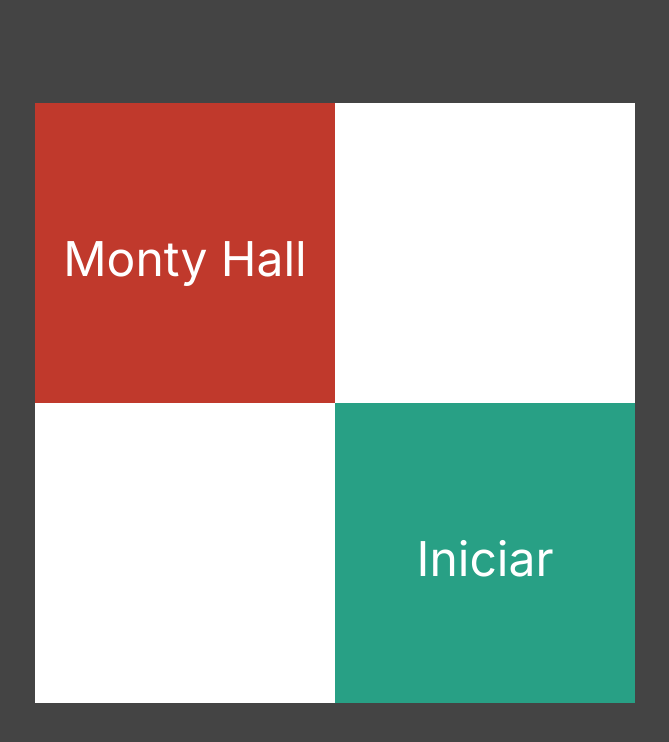
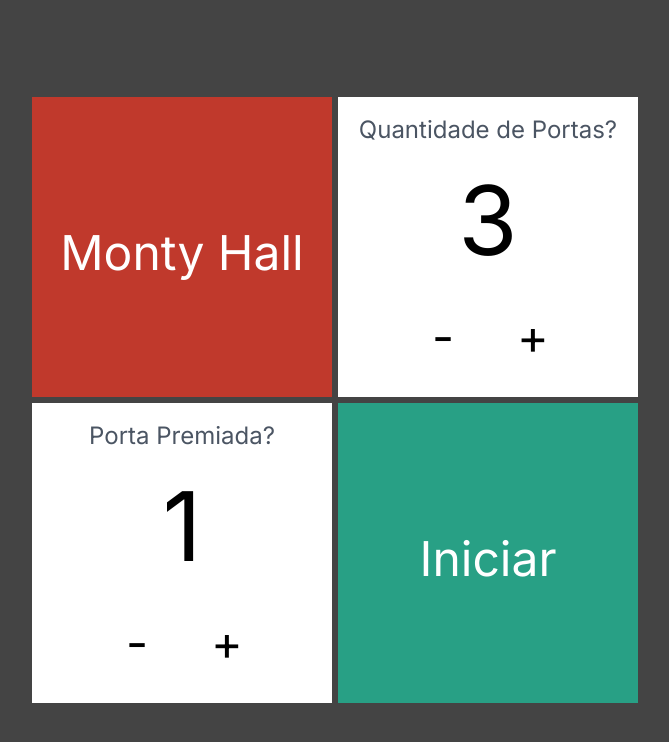
Before and after one commit to Filipe-Bacof/porta-premiada, a Next.js app: page / in a window 1280 px wide. Shown: the top 742 px of the page, without its empty margins (305-974 px from the left). Built offline with nearby package versions, Linux system fonts and the light colour scheme.

Commit message:
projeto semifinalizado

```diff
--- a/src/app/page.tsx
+++ b/src/app/page.tsx
@@ -1,21 +1,40 @@
+'use client'
+
 import Card from '@/components/Card'
 import Link from 'next/link'
+import InputNumber from '@/components/InputNumber'
+import { useState } from 'react'
 
 export default function Home() {
+  const [doors, setDoors] = useState(3)
+  const [withGift, setWithGift] = useState(1)
+
   return (
-    <main className="m-[3px] flex h-[100vh] items-center justify-center p-5 text-[3rem]">
-      <div className="">
+    <main className="flex h-[100vh] flex-col items-center justify-center p-5 text-[3rem]">
+      <div className="m-[3px] flex gap-[6px]">
         <Card bgcolor="bg-btn">
           <h1 className="h-[300px] w-[300px] cursor-default pt-[120px] text-center">
             Monty Hall
           </h1>
         </Card>
-        <Card></Card>
+        <Card>
+          <InputNumber
+            text="Quantidade de Portas?"
+            value={doors}
+            onChange={(newNumber: number) => setDoors(newNumber)}
+          />
+        </Card>
       </div>
-      <div className="">
-        <Card></Card>
+      <div className="m-[3px] flex gap-[6px]">
+        <Card>
+          <InputNumber
+            text="Porta Premiada?"
+            value={withGift}
+            onChange={(newNumber: number) => setWithGift(newNumber)}
+          />
+        </Card>
         <Card bgcolor="bg-grass-green">
-          <Link href={`/game/3/2`}>
+          <Link href={`/game/${doors}/${withGift}`}>
             <h2 className="h-[300px] w-[300px] pt-[120px] text-center">
               Iniciar
             </h2>
--- /dev/null
+++ b/src/components/InputNumber.tsx
@@ -0,0 +1,35 @@
+type InputNumberPros = {
+  text: string
+  value: number
+  onChange: (newValue: number) => void
+}
+
+export default function InputNumber(props: InputNumberPros) {
+  const decrement = () => {
+    props.onChange(props.value - 1)
+  }
+  const increment = () => {
+    props.onChange(props.value + 1)
+  }
+
+  return (
+    <div className="flex flex-1 flex-col items-center justify-center text-black">
+      <span className="text-[1.5rem] text-gray-600">{props.text}</span>
+      <span className="text-[6rem]">{props.value}</span>
+      <div className="flex">
+        <button
+          className="m-[5px] flex h-[80px] w-[80px] items-center justify-center border-none font-[3rem]"
+          onClick={decrement}
+        >
+          -
+        </button>
+        <button
+          className="m-[5px] flex h-[80px] w-[80px] items-center justify-center border-none font-[3rem]"
+          onClick={increment}
+        >
+          +
+        </button>
+      </div>
+    </div>
+  )
+}
```
